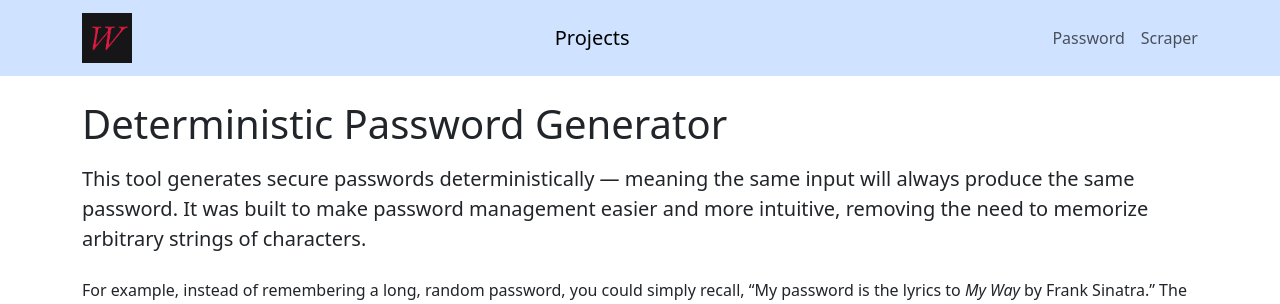
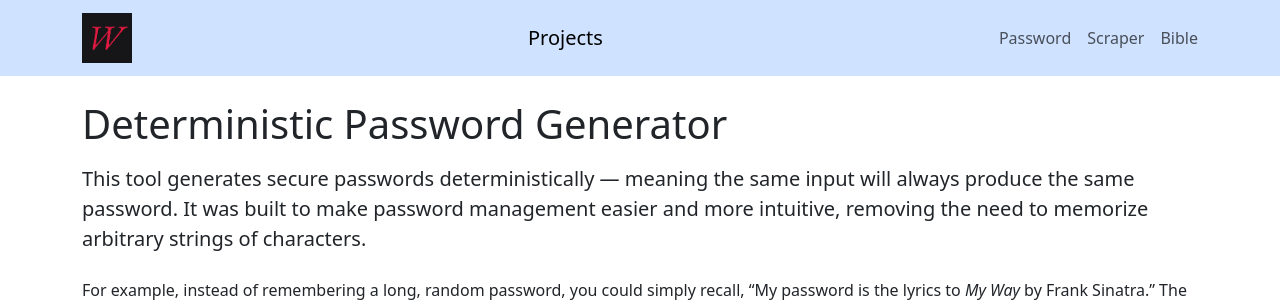
Before and after one commit to wilsoncunningham/project-portfolio, a Flask app: page /password/ in a window 1280 px wide. Shown: the top 304 px of the page. Run offline with Flask 3, Linux system fonts and the light colour scheme.

Commit message:
fixed navlinks

```diff
--- a/templates/base.html
+++ b/templates/base.html
@@ -15,7 +15,8 @@
         <a class="navbar-brand" href="/">Projects</a>
         <div class="navbar-nav flex-row gap-3">
           <a class="nav-link" href="/password">Password</a>
-          <a class="nav-link" href="/scraper">Scraper</a>
+          <a class="nav-link" href="/stock_scraper">Scraper</a>
+          <a class="nav-link" href="/bible">Bible</a>
         </div>
       </div>
     </nav>
```
